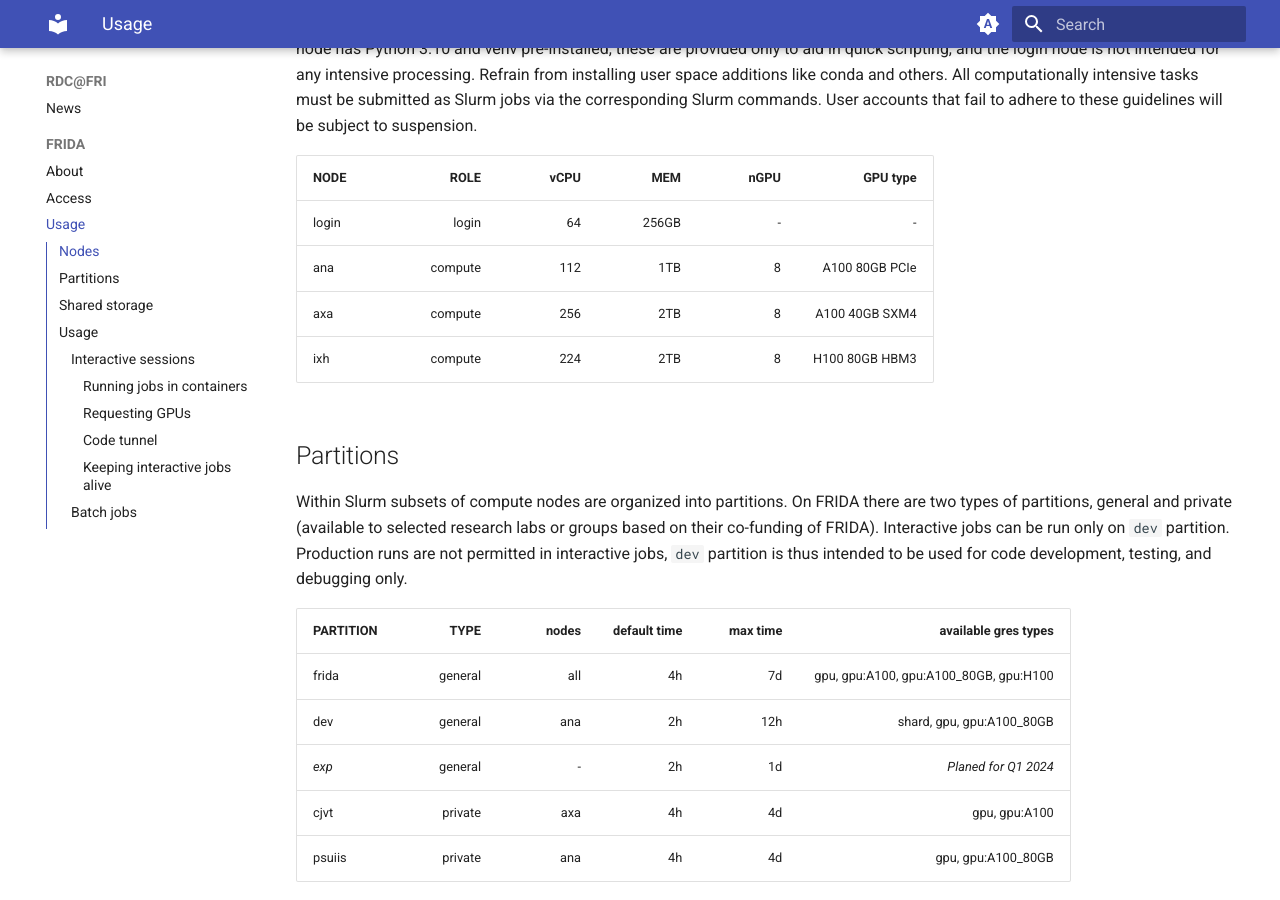
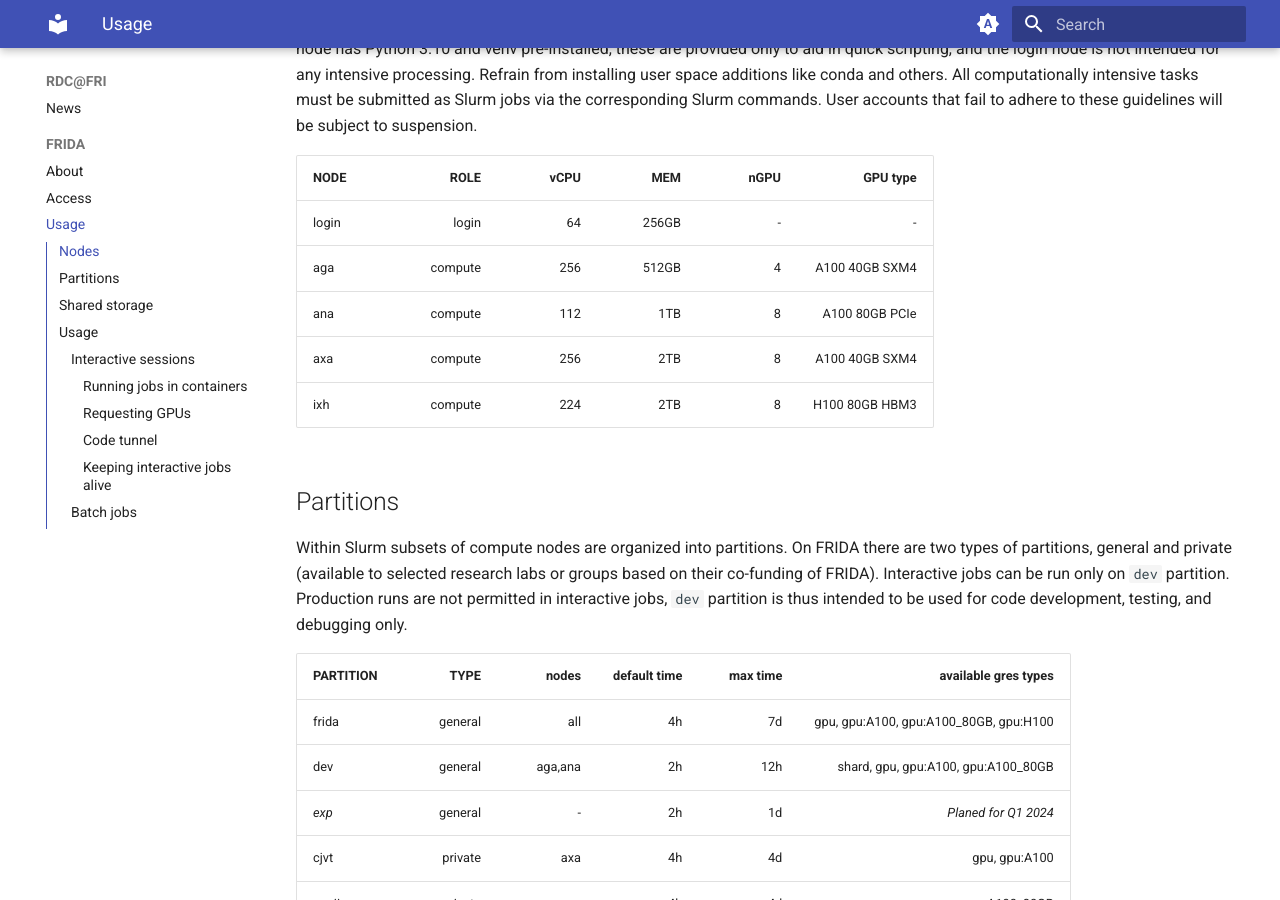
Before and after one commit to UL-FRI/docs.rdc.si, an MkDocs documentation site: the page built from docs/FRIDA/slurm.md, in a window 1280 px wide and 900 px high, scrolled down 388 px. Built offline with MkDocs 1.6.1 and Material for MkDocs 9.7.7, drawn with Linux system fonts in a browser that asks for light colours.

Commit message:
feat: frida upgrade with i3 -> aga
Signed-off-by: Iztok Lebar Bajec <ilb@fri.uni-lj.si>

```diff
--- a/docs/FRIDA/slurm.md
+++ b/docs/FRIDA/slurm.md
@@ -9,30 +9,34 @@ FRIDA currently consists of one login node and 3 compute nodes with characterist
 | NODE  | ROLE    | vCPU | MEM   | nGPU | GPU type       |
 |-------|--------:|-----:|------:|-----:|---------------:|
 | login | login   |   64 | 256GB |    - |              - |
+| aga   | compute |  256 | 512GB |    4 | A100 40GB SXM4 |
 | ana   | compute |  112 |   1TB |    8 | A100 80GB PCIe |
 | axa   | compute |  256 |   2TB |    8 | A100 40GB SXM4 |
 | ixh   | compute |  224 |   2TB |    8 | H100 80GB HBM3 |
 
 <!--
-| NODE | CPU_BRD | CPU_GEN     | CPU_SKU         | GPU_BRD | GPU_GEN | GPU_MEM | GPU_SKU |
-|------|--------:|------------:|----------------:|--------:|--------:|--------:|--------------:|
-| ana  | AMD     | ZEN3        | EPYC_7453       | A100    | AMPERE  | 80GB    | A100_80GB_PCIE |
-| axa  | AMD     | ZEN2        | EPYC_7742       | A100    | AMPERE  | 40GB    | A100_SXM4_40GB |
-| ixh  | INTEL   | GOLDEN_COVE | PLATINUM_8480CL | H100    | HOPPER  | 80GB    | H100_80GB_HBM3 |
+| NODE    | CPU_BRD | CPU_GEN     | CPU_SKU         | GPU_BRD | GPU_GEN | GPU_MEM | GPU_SKU        |
+|---------|--------:|------------:|----------------:|--------:|--------:|--------:|---------------:|
+| aga     | AMD     | ZEN3        | EPYC_7763       | A100    | AMPERE  | 40GB    | A100_SXM4_40GB |
+| ana     | AMD     | ZEN3        | EPYC_7453       | A100    | AMPERE  | 80GB    | A100_80GB_PCIE |
+| axa     | AMD     | ZEN2        | EPYC_7742       | A100    | AMPERE  | 40GB    | A100_SXM4_40GB |
+| ixh     | INTEL   | GOLDEN_COVE | PLATINUM_8480CL | H100    | HOPPER  | 80GB    | H100_80GB_HBM3 |
+| vpa     | AMD     | ZEN3        | EPYC_7453       | A30     | AMPERE  | 24GB    | A30_24GB_PCIE  |
+| vim     | AMD     | ZEN3        | EPYC_7453       | MI210   | CDNA2   | 64GB    | MI210          |
+| gh[1-2] | ARM     | NEO2        | GRACe           | H100    | HOPPER  | 96GB    | GH200          |
 -->
-
 
 ## Partitions
 
 Within Slurm subsets of compute nodes are organized into partitions. On FRIDA there are two types of partitions, general and private (available to selected research labs or groups based on their co-funding of FRIDA). Interactive jobs can be run only on `dev` partition. Production runs are not permitted in interactive jobs, `dev` partition is thus intended to be used for code development, testing, and debugging only.
 
-| PARTITION | TYPE    | nodes | default time |     max time |                   available gres types |
-|-----------|--------:|------:|-------------:|-------------:|---------------------------------------:|
-| frida     | general |   all |           4h |           7d | gpu, gpu:A100, gpu:A100_80GB, gpu:H100 |
-| dev       | general |   ana |           2h |          12h | shard, gpu, gpu:A100_80GB              |
-| _exp_     | general |     - |           2h |           1d | _Planed for Q1 2024_                   |
-| cjvt      | private |   axa |           4h |           4d | gpu, gpu:A100                          |
-| psuiis    | private |   ana |           4h |           4d | gpu, gpu:A100_80GB                     |
+| PARTITION | TYPE    |   nodes | default time |     max time |                   available gres types |
+|-----------|--------:|--------:|-------------:|-------------:|---------------------------------------:|
+| frida     | general |     all |           4h |           7d | gpu, gpu:A100, gpu:A100_80GB, gpu:H100 |
+| dev       | general | aga,ana |           2h |          12h | shard, gpu, gpu:A100, gpu:A100_80GB    |
+| _exp_     | general |       - |           2h |           1d | _Planed for Q1 2024_                   |
+| cjvt      | private |     axa |           4h |           4d | gpu, gpu:A100                          |
+| psuiis    | private |     ana |           4h |           4d | gpu, gpu:A100_80GB                     |
 
 <!--
 | PARTITION | TYPE    | nodes | default time |     max time |                   available gres types |   allowd QoS         |
```
